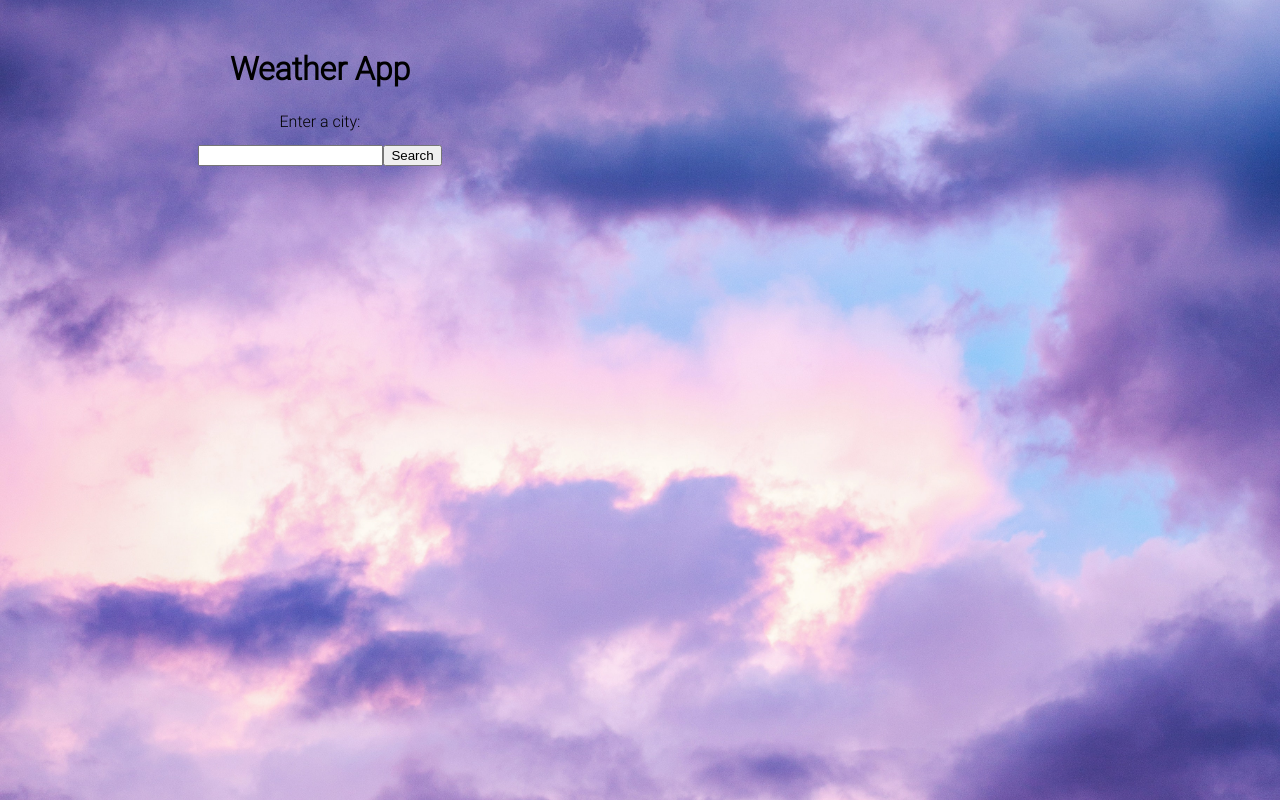
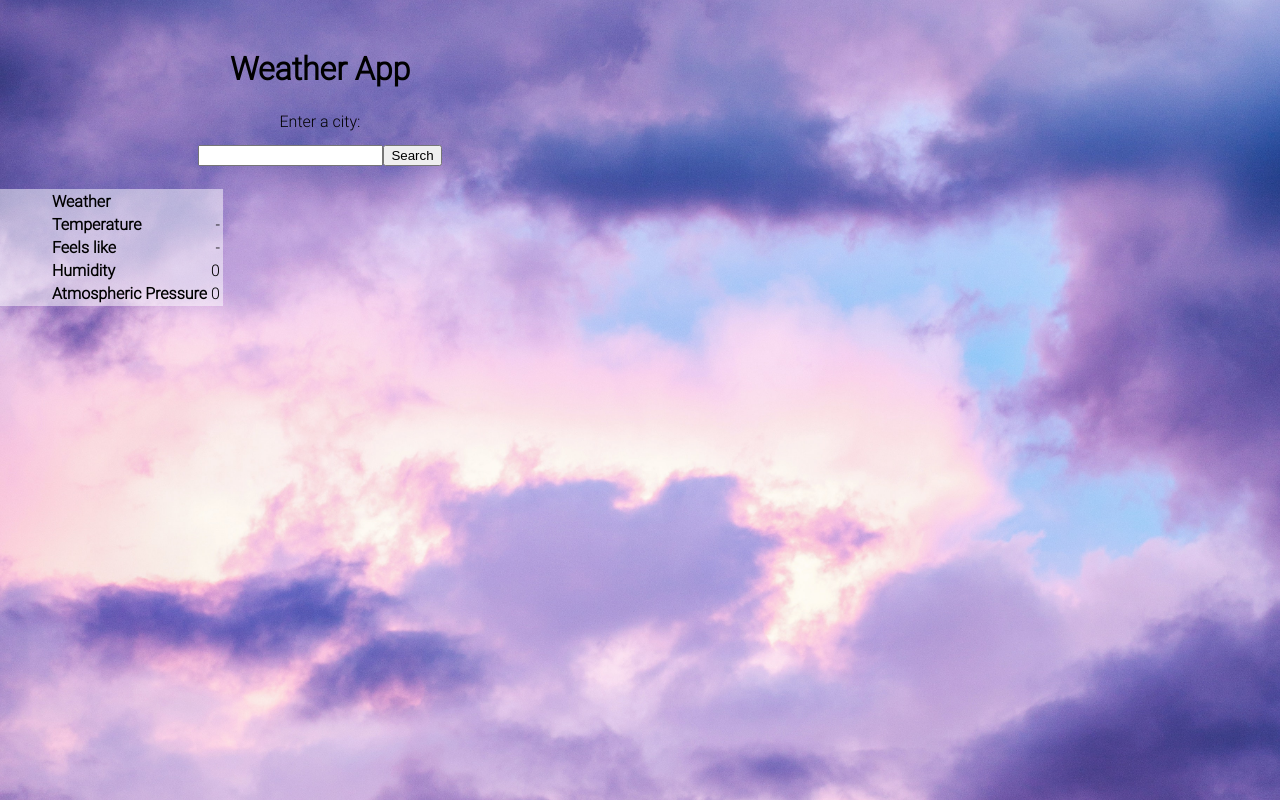
Before and after one commit to melindas2/sgu_weather_app, a React (Create React App) app: page / in a window 1280 px wide. Built offline with nearby package versions, Linux system fonts and the light colour scheme.

Commit message:
feat(Hooks): Integrated API

```diff
--- a/src/App.js
+++ b/src/App.js
@@ -2,9 +2,11 @@ import logo from './logo.svg';
 import './App.css';
 import Button from 'react-bootstrap/Button';
 import { useEffect, useState } from "react";
+import useGetWeather from './assets/hooks/useGetWeather';
 
 function App() {
     const [cityInput, setCityInput] = useState("");
+    const { data: weatherData, getWeather} = useGetWeather();
 
     // listens on changes in city and then performs the function as intended
     // this hook depends on the deps variable to rin the func
@@ -23,6 +25,14 @@ function App() {
         console.log("Everything else is updated");
     });
 
+    const onSubmitButtonClicked = () =>{
+        getWeather(cityInput);
+    };
+
+    useEffect(()=>{
+        console.log(weatherData);
+    },[weatherData]);
+
   return (
     <div class="container">
         <h1>Weather App</h1>
@@ -37,13 +47,14 @@ function App() {
                     <input id="cityNameTextField"
                     type="text"
                     class="form-control"
-                    name="cityName" onChange={(event)=>{
-                        console.log(event.target.value);
+                    name="cityName"
+                    value={cityInput}
+                    onChange={(event)=>{
+                        setCityInput(event.target.value);
                     }}
                     />
-                    <button onClick={()=>{
-                        alert("This function is not available yet")
-                    }} id="submitbutton" class="tombol btn btn-primary btn-sm" value="Search" onclick="submitAction()">Search</button>
+                    <button onClick={onSubmitButtonClicked}
+                     id="submitbutton" type='submit' class="tombol btn btn-primary btn-sm" value="Search" onclick="submitAction()">Search</button>
                 </td>
             </tr>
         </table>
@@ -57,19 +68,19 @@ function App() {
             <span class="sr-only">Loading...</span>
         </div>
         </div>
-        <div id="weatherInfoComponent" style={{display: "none"}}>
+        <div id="weatherInfoComponent" style={{display: "flex"}}>
         <table class="centerContainer2 table">
             <tr>
                 <th>Weather</th>
-                <td id = "weatherField" class="td1">0</td>
+                <td id = "weatherField" class="td1"></td>
             </tr>
             <tr>
                 <th>Temperature</th>
-                <td id = "temperatureField" class="td1">0</td>
+                <td id = "temperatureField" class="td1">{weatherData?.main?.temp ?? "-"}</td>
             </tr>
             <tr>
                 <th>Feels like</th>
-                <td id="feelsLikeField" class="td1">0</td>
+                <td id="feelsLikeField" class="td1">{weatherData?.main?.temp ?? "-"}</td>
             </tr>
             <tr>
                 <th>Humidity</th>
--- a/src/assets/context/globalContext.js
+++ b/src/assets/context/globalContext.js
@@ -7,7 +7,8 @@ export const GlobalProvider = ({ children }) => {
 
     const updateState = useCallback((updatedState) => {
         setState((prevState) => ({
-
+            ...prevState,
+            ...updatedState,
         }));
     }, []);
 
--- a/src/assets/hooks/useGetWeather.js
+++ b/src/assets/hooks/useGetWeather.js
@@ -1,9 +1,10 @@
 import { useCallback, useContext } from "react";
 import { GlobalContext } from "../context/globalContext";
+import axios from "axios";
 
 const fetchCityWeather = (city) => {
   const API_KEY = "596d72d145a425eab98ef6c47fea88b7";
-  const URL = `https://api.openweathermap.org/data/2.5/weather?q=${city}&appid=${API_KEY}`;
+  const URL = `https://api.openweathermap.org/data/2.5/weather?q=${city}&appid=${API_KEY}&units=metric`;
   return axios.get(URL);
 };
 
@@ -18,12 +19,12 @@ const useGetWeather = () => {
       });
 
       return fetchCityWeather(city)
-        .then((result) => {
-          const { result } = res;
+        .then((res) => {
+          const { data } = res;
 
           updateState({
             weather: {
-              data: result,
+              data,
               isLoading: false,
             },
           });
--- a/src/index.js
+++ b/src/index.js
@@ -3,12 +3,15 @@ import ReactDOM from 'react-dom/client';
 import './index.css';
 import App from './App';
 import reportWebVitals from './reportWebVitals';
+import { GlobalProvider } from './assets/context/globalContext';
 
 const root = ReactDOM.createRoot(document.getElementById('root'));
 root.render(
+  <GlobalProvider>
   <React.StrictMode>
     <App />
   </React.StrictMode>
+  </GlobalProvider>
 );
 
 // If you want to start measuring performance in your app, pass a function
```
